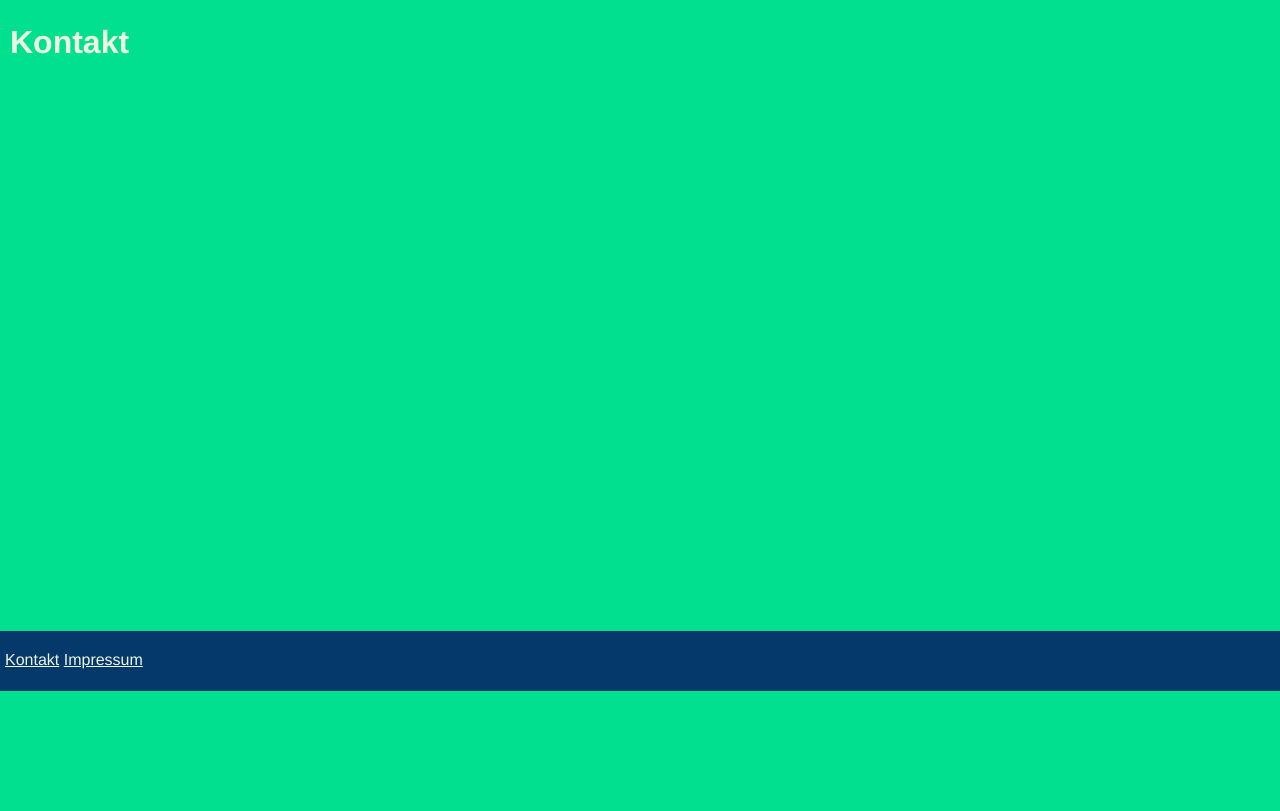
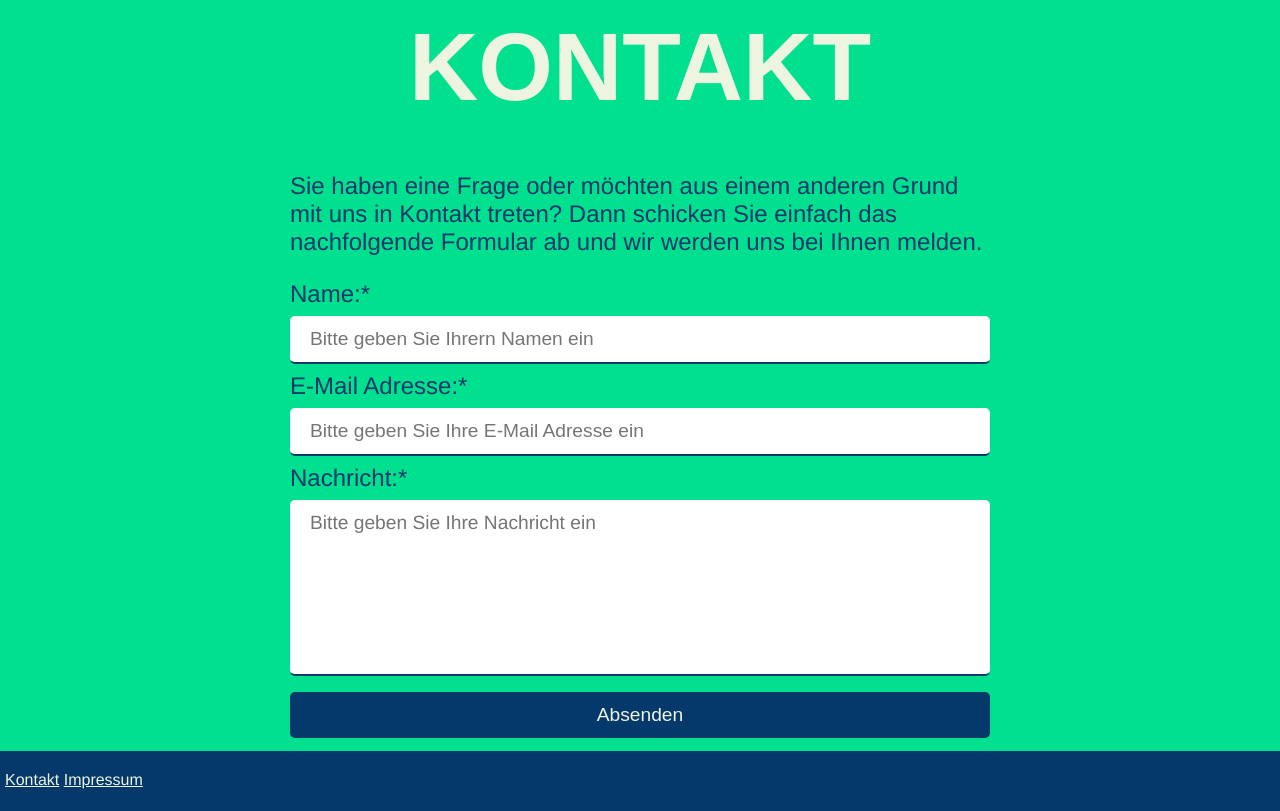
Before and after one commit to BenediktSt/sl1-starkbierfest, a plain HTML site: page contact.html in a window 1280 px wide. Shown: the part 109-920 px from the top of the page. Before the commit the page ends 800 px from the top, so only its background shows below. Drawn offline with Linux system fonts and the light colour scheme.

Commit message:
contact form

```diff
--- /dev/null
+++ b/contact.css
@@ -0,0 +1,39 @@
+form {
+    display: flex;
+    flex-direction: column;
+}
+
+main {
+    font-size: 1.5rem;
+    max-width: 700px;
+    margin: auto;
+}
+
+main h1 {
+    text-align: center;
+    font-size: 6rem;
+    text-transform: uppercase;
+    margin-bottom: 50px;
+    margin-top: 10px;
+}
+
+.formInput {
+    border-radius: 5px;
+    padding: 12px 20px;
+    margin: 8px 0;
+    border: none;
+    border-bottom: 2px solid #05386B;
+    font-size: 1.2rem;
+}
+
+textarea {
+    height: 150px;
+    resize: none;
+    font-family: Helvetica, serif;
+}
+
+input[type='submit'] {
+    border: none;
+    background-color: #05386B;
+    color: #EDF5E1;
+}
--- a/contact.html
+++ b/contact.html
@@ -4,6 +4,7 @@
     <meta charset="UTF-8">
     <title>Starker Bock - Kontakt</title>
     <link rel="stylesheet" type="text/css" href="core.css">
+    <link rel="stylesheet" type="text/css" href="contact.css">
 </head>
 <body>
 <div id="page-container">
@@ -36,6 +37,17 @@
     <div id="content-container">
         <main>
             <h1>Kontakt</h1>
+            <p> Sie haben eine Frage oder möchten aus einem anderen Grund mit uns in Kontakt treten?
+            Dann schicken Sie einfach das nachfolgende Formular ab und wir werden uns bei Ihnen melden.</p>
+            <form action="contact.php" method="post">
+                <label for="name">Name:*</label>
+                <input id="name" type="text" class="formInput" required placeholder="Bitte geben Sie Ihrern Namen ein" />
+                <label for="email">E-Mail Adresse:*</label>
+                <input id="email" type="email" class="formInput"  required placeholder="Bitte geben Sie Ihre E-Mail Adresse ein" />
+                <label for="message">Nachricht:*</label>
+                <textarea id="message" class="formInput"  required placeholder="Bitte geben Sie Ihre Nachricht ein"></textarea>
+                <input type="submit" class="formInput" value="Absenden" meth/>
+            </form>
         </main>
     </div>
     <footer>
```
